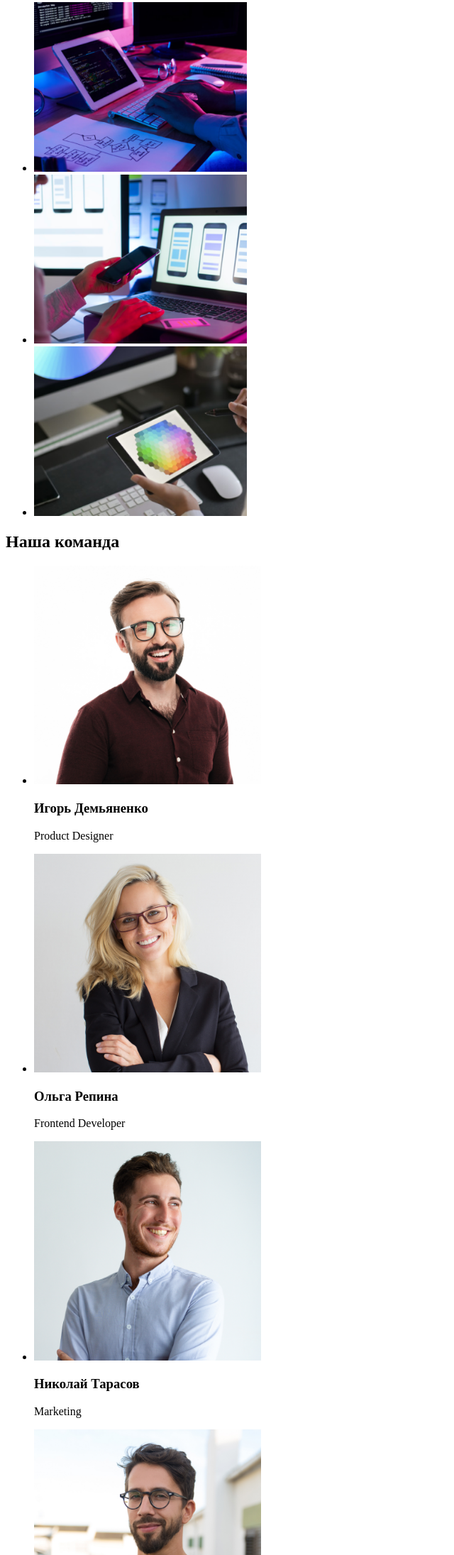
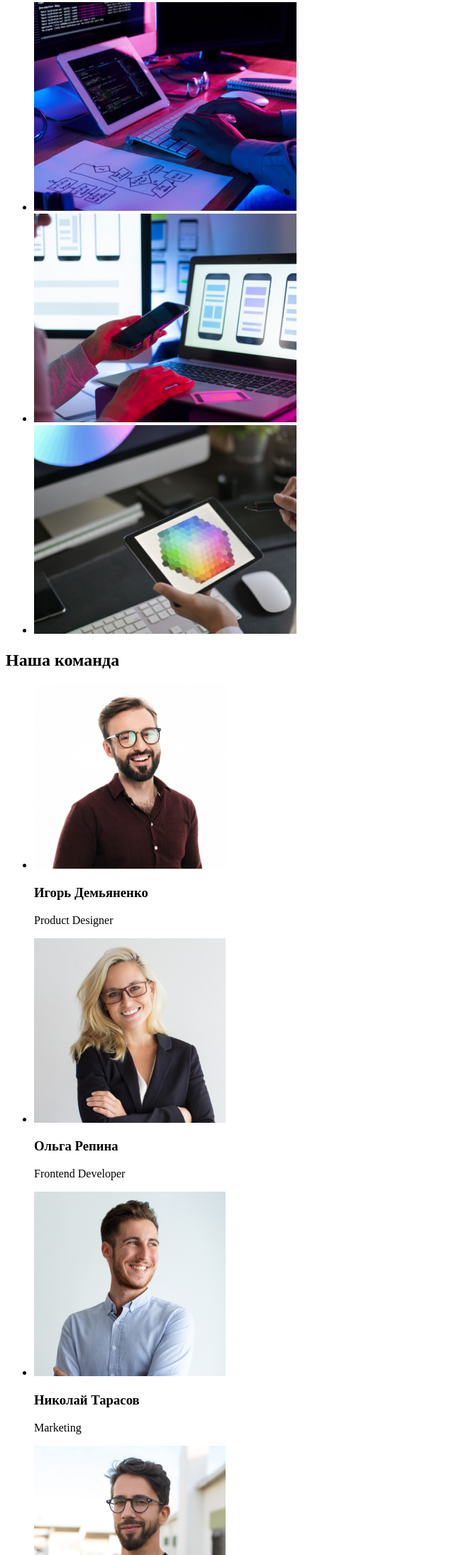
Before and after one commit to shoorick-kh/goit-markup-hw-01, a plain HTML site: page index.html in a window 1280 px wide. Shown: the part 609-2800 px from the top of the page at 71% size, without its empty margins (0-640 px from the left). Drawn offline with Linux system fonts and the light colour scheme.

Commit message:
Виправлення по дз
Заміна формату картинок, ширини.
Виправлення в футері

```diff
--- a/index.html
+++ b/index.html
@@ -50,27 +50,27 @@
         <section>
             <h2>Чем мы занимаемся</h2>
             <ul>
-                <li><img src="./images/img1.png" width=300 alt="Написание кода"></li>
-                <li><img src="./images/img2.png" width=300 alt="Разработка макета"></li>
-                <li><img src="./images/img3.png" width=300 alt="Выбор цвета"></li>
+                <li><img src="./images/img1.jpg" width=370 alt="Написание кода"></li>
+                <li><img src="./images/img2.jpg" width=370 alt="Разработка макета"></li>
+                <li><img src="./images/img3.jpg" width=370 alt="Выбор цвета"></li>
             </ul>
         </section>
         <section>
             <h2>Наша команда</h2>
             <ul>
-                <li><img src="./images/photo1.jpg" width=320 alt="Игорь Демьяненко фото">
+                <li><img src="./images/photo1.jpg" width=270 alt="Игорь Демьяненко фото">
                     <h3>Игорь Демьяненко</h3>
                     <p>Product Designer</p>
                 </li>
-                <li><img src="./images/photo2.jpg" width=320 alt="Ольга Репина фото">
+                <li><img src="./images/photo2.jpg" width=270 alt="Ольга Репина фото">
                     <h3>Ольга Репина</h3>
                     <p>Frontend Developer</p>
                 </li>
-                <li><img src="./images/photo3.jpg" width=320 alt="Николай Тарасов фото">
+                <li><img src="./images/photo3.jpg" width=270 alt="Николай Тарасов фото">
                     <h3>Николай Тарасов</h3>
                     <p>Marketing</p>
                 </li>
-                <li><img src="./images/photo4.jpg" width=320 alt="Михаил Ермаков фото">
+                <li><img src="./images/photo4.jpg" width=270 alt="Михаил Ермаков фото">
                     <h3>Михаил Ермаков</h3>
                     <p>UI Designer</p>
                 </li>
@@ -78,9 +78,9 @@
         </section>
     </main>
     <footer>
+        <a href="/">WebStudio</a>
+        <address>г. Киев, пр-т Леси Украинки, 26</address>
         <ul>
-            <li><a href="/">WebStudio</a></li>
-            <li><address>г. Киев, пр-т Леси Украинки, 26</address>
             <li><a href="mailto:info@devstudio.com">info@devstudio.com</a></li>
             <li><a href="tel:+380961111111">+38 096 111 11 11</a></li>
         </ul>
```
Also changed, not shown: images/img1.jpg (added), images/img1.png (deleted), images/img2.jpg (added), images/img2.png (deleted), images/img3.jpg (added), images/img3.png (deleted).
